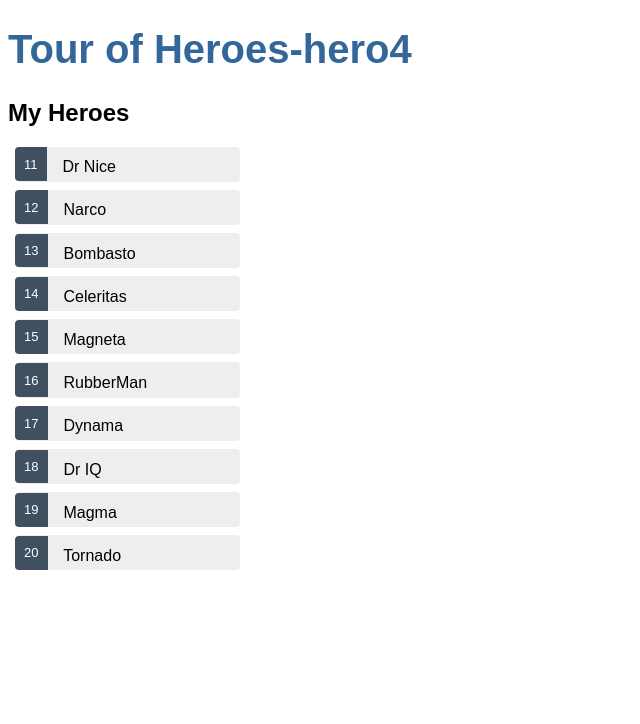
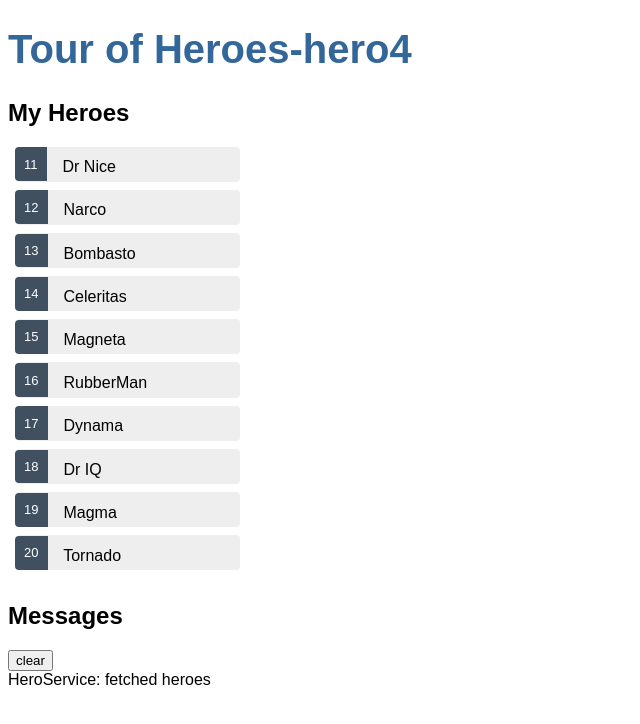
Before and after one commit to vickyuan/angular-tour-of-heroes, an Angular app: page / in a window 1280 px wide. Shown: the top 724 px of the page, without its empty margins (0-640 px from the left). Built offline with nearby package versions, Linux system fonts and the light colour scheme.

Commit message:
hero4-3[Inject in service and component]:private注入仅该service或component用。public注入，component对应的html用

```diff
--- a/src/app/app.component.html
+++ b/src/app/app.component.html
@@ -1,3 +1,4 @@
 <!--The content below is only a placeholder and can be replaced.-->
 <h1>{{title}}</h1>
 <app-heroes></app-heroes>
+<app-messages></app-messages>
--- a/src/app/app.module.ts
+++ b/src/app/app.module.ts
@@ -5,12 +5,14 @@
 import { AppComponent } from './app.component';
 import { HeroesComponent } from './heroes/heroes.component';
 import { HeroDetailComponent } from './hero-detail/hero-detail.component';
+import { MessagesComponent } from './messages/messages.component';
 
 @NgModule({
   declarations: [
     AppComponent,
     HeroesComponent,
-    HeroDetailComponent
+    HeroDetailComponent,
+    MessagesComponent
   ],
   imports: [
     BrowserModule,
--- a/src/app/hero.service.ts
+++ b/src/app/hero.service.ts
@@ -2,12 +2,15 @@
 import { Observable, of } from 'rxjs';
 import { Hero } from './hero';
 import { HEROES } from './mock-heroes';
+import { MessageService } from './message.service';
 @Injectable({
   providedIn: 'root'
 })
 export class HeroService {
+  constructor(private messageService: MessageService) { }
   getHeroesS(): Observable<Hero[]> {
+    // TODO: send the message _after_ fetching the heroes
+    this.messageService.add('HeroService: fetched heroes');
     return of(HEROES);
   }
-  constructor() { }
 }
--- a/src/app/heroes/heroes.component.ts
+++ b/src/app/heroes/heroes.component.ts
@@ -1,5 +1,6 @@
 import { Component, OnInit } from '@angular/core';
 import { HeroService } from '../hero.service';
+import { MessageService } from '../message.service';
 import {Hero} from '../hero';
 
 @Component({
@@ -16,8 +17,12 @@
   heroes: Hero[];
 
   selectedHero: Hero;
+
+  constructor(private heroService: HeroService, private messageService: MessageService) { }
+
   onSelect(herohtml: Hero): void {
     this.selectedHero = herohtml;
+    this.messageService.add(`HeroService: Selected hero id=${herohtml.id}`);
   }
 
   getHeroesC(): void {
@@ -25,7 +30,7 @@
         .subscribe(heroesobs => this.heroes = heroesobs);
   }
 
-  constructor(private heroService: HeroService) { }
+
   // 页面出来就要加载的数据的对应的方法写这里，有动作才响应的写外面
   ngOnInit() {
     this.getHeroesC();
--- /dev/null
+++ b/src/app/message.service.ts
@@ -0,0 +1,16 @@
+import { Injectable } from '@angular/core';
+
+@Injectable({
+  providedIn: 'root',
+})
+export class MessageService {
+  messages: string[] = [];
+
+  add(message: string) {
+    this.messages.push(message);
+  }
+
+  clear() {
+    this.messages = [];
+  }
+}
--- /dev/null
+++ b/src/app/messages/messages.component.html
@@ -0,0 +1,6 @@
+<div *ngIf="messageService.messages.length">
+    <h2>Messages</h2>
+    <button class="clear"
+            (click)="messageService.clear()">clear</button>
+    <div *ngFor='let message of messageService.messages'> {{message}} </div>
+</div>
--- /dev/null
+++ b/src/app/messages/messages.component.ts
@@ -0,0 +1,17 @@
+import { Component, OnInit } from '@angular/core';
+import { MessageService } from '../message.service';
+
+
+@Component({
+  selector: 'app-messages',
+  templateUrl: './messages.component.html',
+  styleUrls: ['./messages.component.css']
+})
+export class MessagesComponent implements OnInit {
+
+  constructor(public messageService: MessageService) { }
+
+  ngOnInit() {
+  }
+
+}
```
Also changed, not shown: src/app/messages/messages.component.css (added), 2 other files (tests, documents, lock files or other folders).
